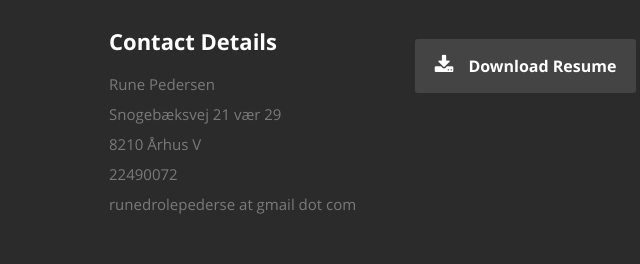
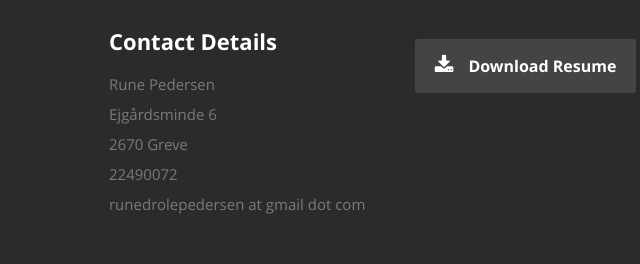
Before and after one commit to dr0l3/HomePage, a plain HTML site: page index.html in a window 1280 px wide. Shown: the part 1121-1385 px from the top of the page, 296-936 px from the left. Drawn offline with nearby package versions, Linux system fonts and the light colour scheme.

Commit message:
Updates contact email and address

```diff
--- a/index.html
+++ b/index.html
@@ -97,11 +97,11 @@
                   <h2>Contact Details</h2>
                   <p class="address">
 						   <span>Rune Pedersen</span><br>
-						   <span>Snogebæksvej 21 vær 29<br>
-						         8210 Århus V
+						   <span>Ejgårdsminde 6<br>
+						         2670 Greve
                      </span><br>
 					 <span>22490072</span> <br>
-                     <span>runedrolepederse at gmail dot com</span>
+                     <span>runedrolepedersen at gmail dot com</span>
 					   </p>
 
                </div>
```
